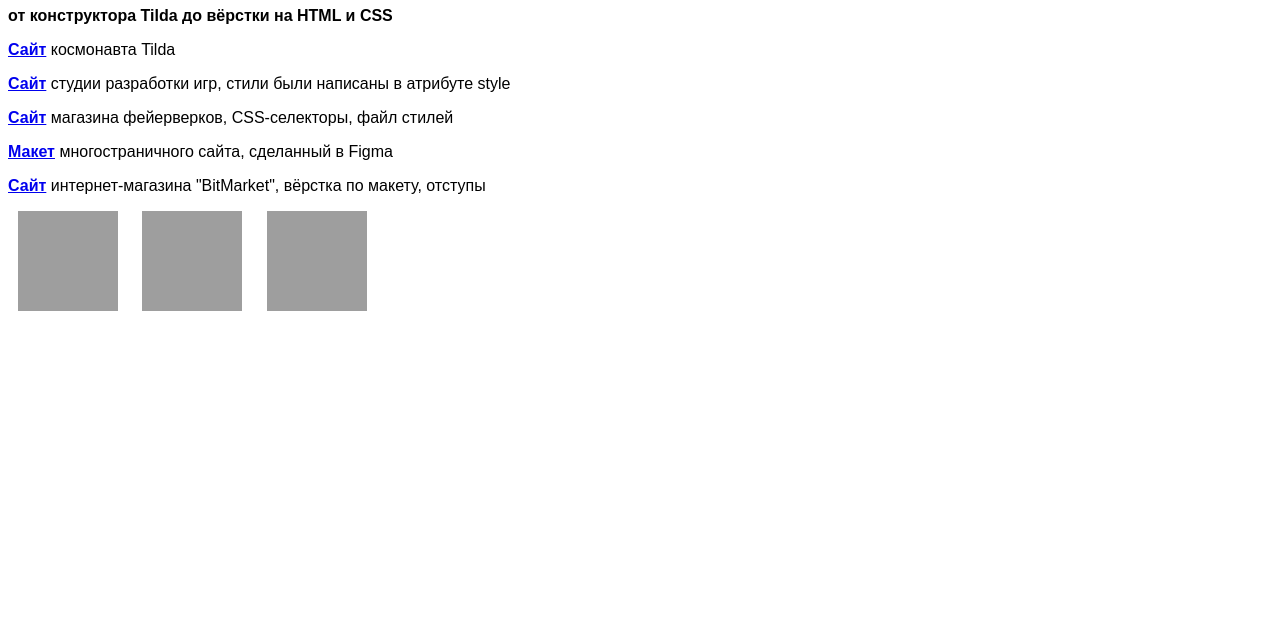
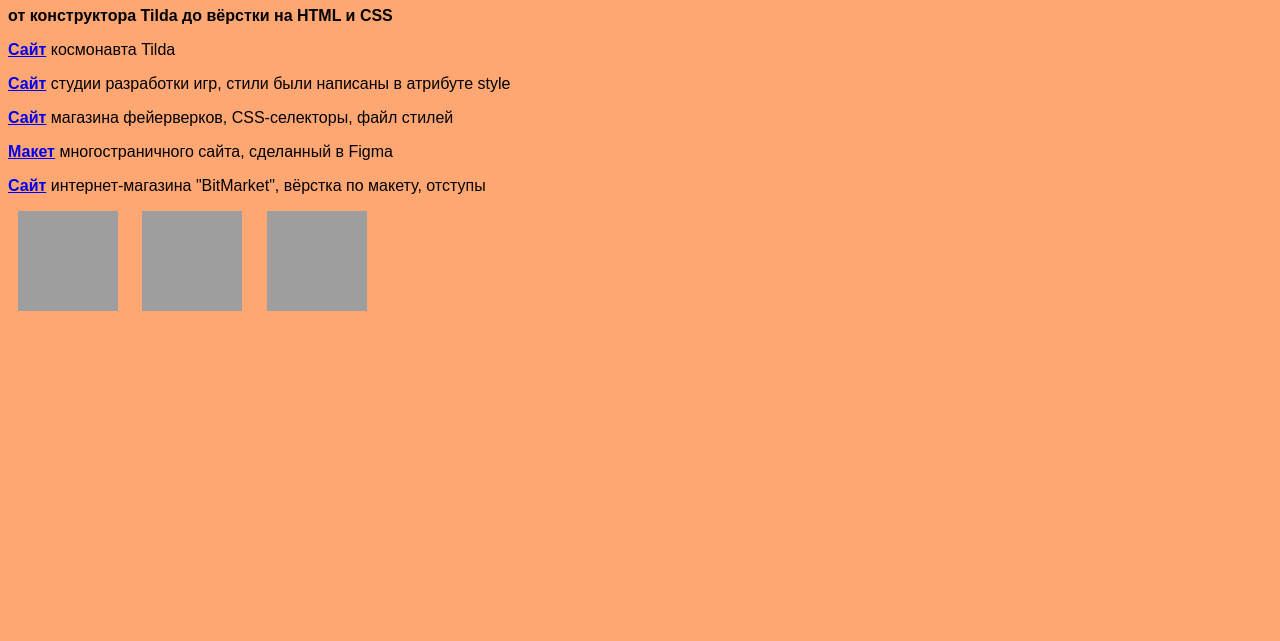
Before and after one commit to Dioursdr12/port.er, a plain HTML site: page index.html in a window 1280 px wide. Shown: the part 159-800 px from the top of the page. Drawn offline with Linux system fonts and the light colour scheme; grey boxes are pictures that could not be loaded.

Commit message:
Update style.css

```diff
--- a/style.css
+++ b/style.css
@@ -1,5 +1,6 @@
 body {
     font-family: sans-serif;
+     background-color: #FFA773;
 }
 
 header{
```
